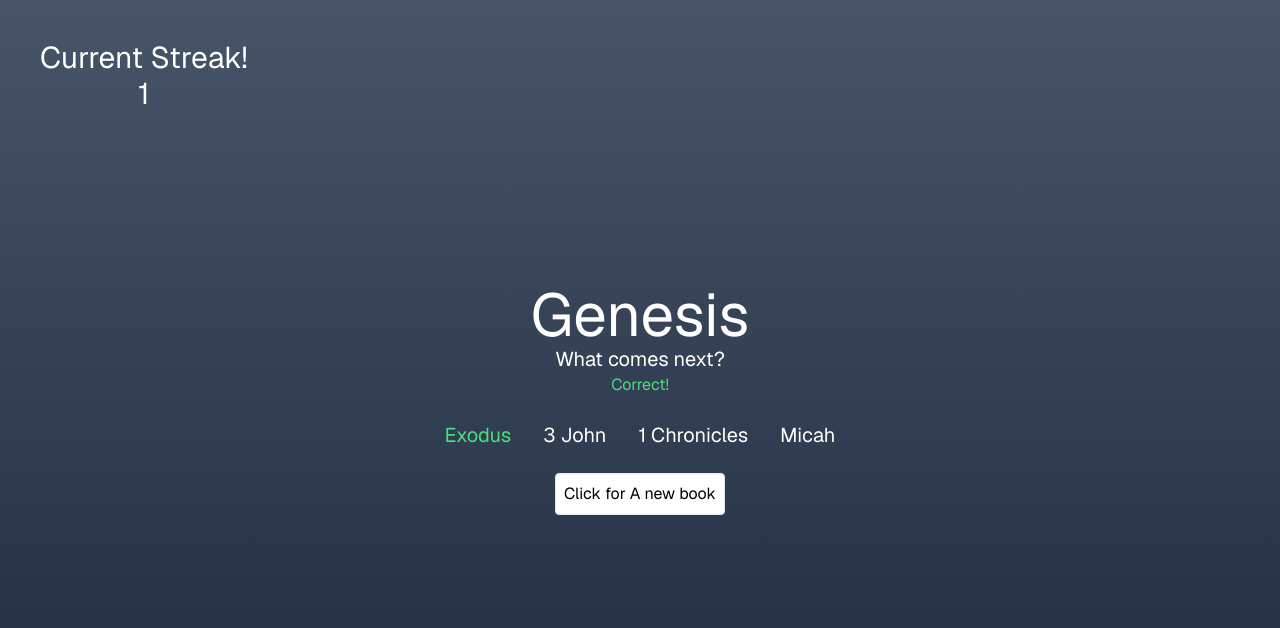
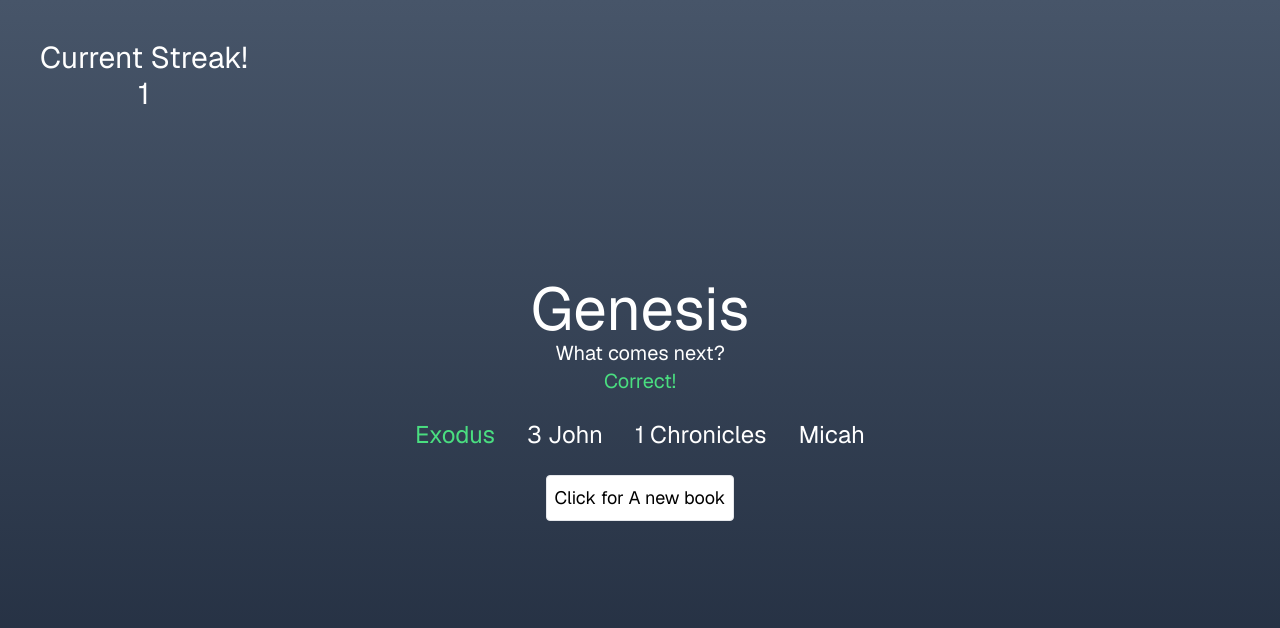
Before and after one commit to CalebSullivan35/bibleblitz, a Next.js app: page / in a window 1280 px wide. Both pictures are taken after a click on the element "Exodus". Shown: the top 628 px of the page. Built offline with nearby package versions, Linux system fonts and the light colour scheme.

Commit message:
formatting. Name. Icon

```diff
--- a/src/app/components/BibleGame.tsx
+++ b/src/app/components/BibleGame.tsx
@@ -27,7 +27,7 @@ export const BibleGame = () => {
 
   return (
     <div className="flex flex-col items-center">
-      <div className="absolute left-10 top-10 flex flex-col text-center sm:text-3xl">
+      <div className="absolute left-5 top-5 flex flex-col text-center sm:left-10 sm:top-10 sm:text-3xl">
         <span>Current Streak!</span>
         <span>{currentScore}</span>
       </div>
@@ -48,7 +48,7 @@ export const BibleGame = () => {
         setCurrentScore={setCurrentScore}
       />
       <button
-        className="rounded border bg-white p-2 text-black"
+        className="rounded border bg-white p-2 text-sm text-black sm:text-lg"
         onClick={() => {
           setBook(getRandomBibleBookName());
           setSelectedOption(null);
--- a/src/app/components/GameFeedback.tsx
+++ b/src/app/components/GameFeedback.tsx
@@ -10,7 +10,7 @@ export const GameFeedback = ({
 }: GameFeedbackProps) => {
   return selectedOption !== null ? (
     <span
-      className={`${selectedOption === correctBook ? "text-green-400" : "text-red-500"}`}
+      className={`${selectedOption === correctBook ? "text-green-400" : "text-red-500"} sm:text-xl`}
     >
       {selectedOption === correctBook ? "Correct!" : "Wrong"}
     </span>
--- a/src/app/components/GameOptions.tsx
+++ b/src/app/components/GameOptions.tsx
@@ -23,7 +23,7 @@ export const GameOptions = ({
       {options.map((x, index) => (
         <span
           key={index}
-          className={`mx-2 cursor-pointer text-sm sm:mx-4 sm:text-xl ${
+          className={`text-md mx-2 cursor-pointer sm:mx-4 sm:text-2xl ${
             selectedOption
               ? x === selectedOption
                 ? x === correctBook
--- a/src/app/layout.tsx
+++ b/src/app/layout.tsx
@@ -2,9 +2,9 @@ import { GeistSans } from "geist/font";
 import "~/styles/globals.css";
 
 export const metadata = {
-  title: "Create T3 App",
-  description: "Generated by create-t3-app",
-  icons: [{ rel: "icon", url: "/favicon.ico" }],
+  title: "Bible Blitz",
+  description: "A Bible Drill App",
+  icons: [{ rel: "icon", url: "/bibleicon.png" }],
 };
 
 export default function RootLayout({
```
Also changed, not shown: public/bibleicon.png (added).
